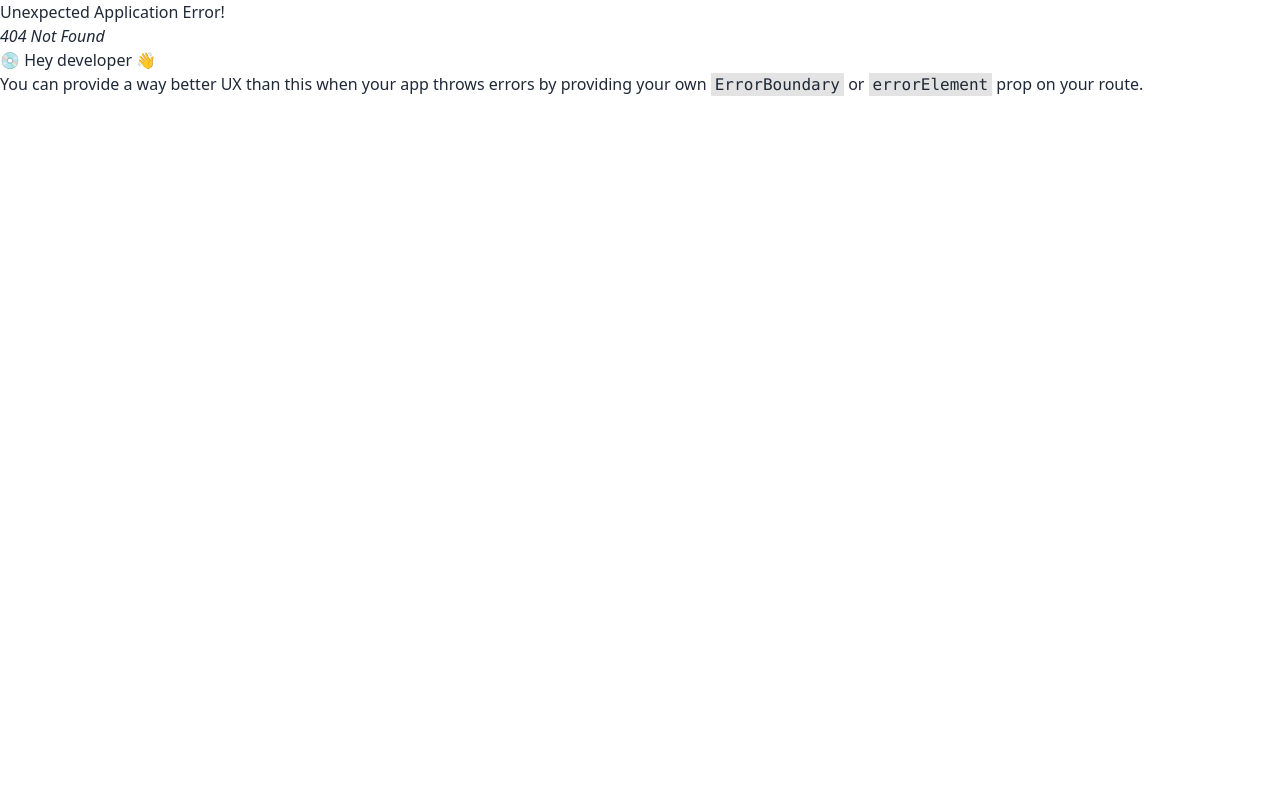
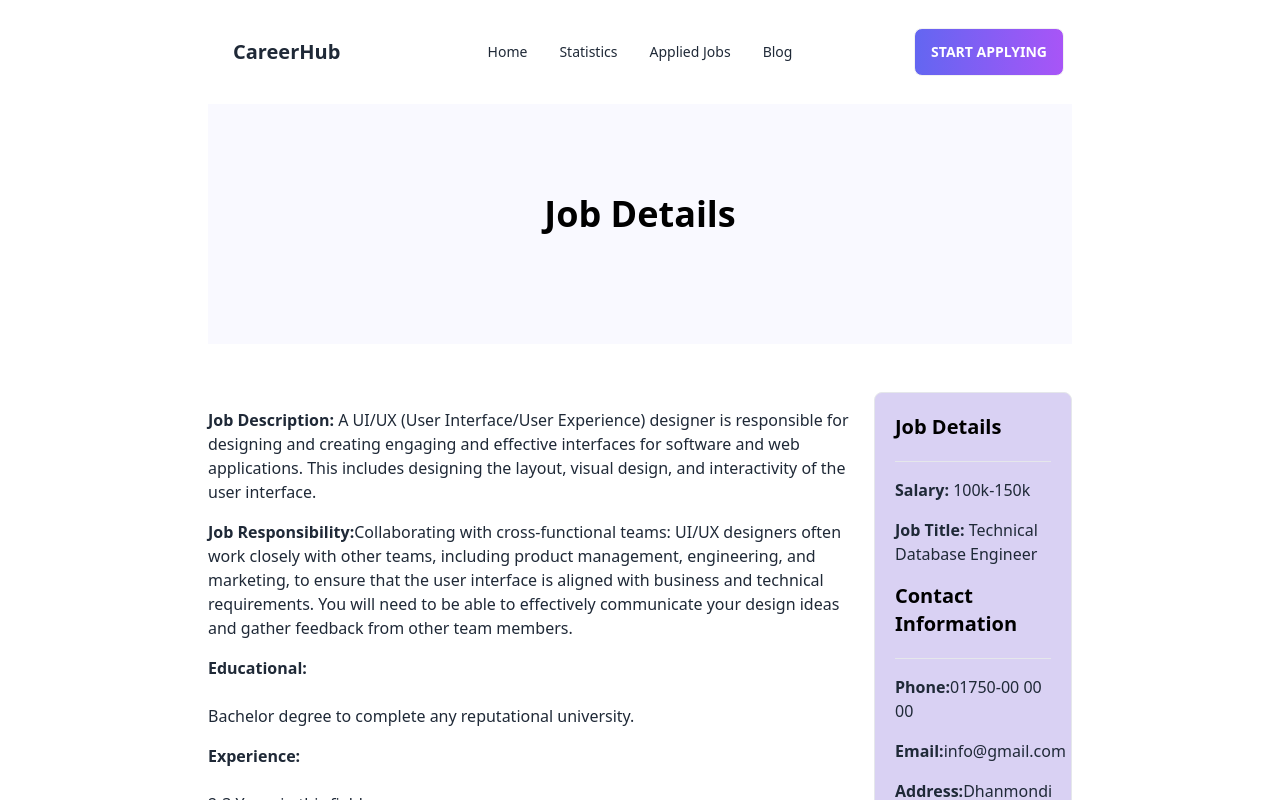
Before and after one commit to rabby9898/career_hub, a React (Vite) app: page /job/1 in a window 1280 px wide. Before the commit this address had no page. Shown: the top 800 px of the page. Built offline with nearby package versions, Linux system fonts and the light colour scheme.

Commit message:
Applied jobs components completed

```diff
--- a/package.json
+++ b/package.json
@@ -19,6 +19,7 @@
     "react-dom": "^18.2.0",
     "react-icons": "^4.11.0",
     "react-router-dom": "^6.16.0",
+    "react-toastify": "^9.1.3",
     "sort-by": "^1.2.0"
   },
   "devDependencies": {
--- a/src/AppliedJobs/AppliedJobs.jsx
+++ b/src/AppliedJobs/AppliedJobs.jsx
@@ -1,7 +1,37 @@
+import { useEffect, useState } from "react";
+
+import { getStoredJobId } from "../Utilities/LoacalStorage";
+
+import ShowAppliedJobs from "../ShowAppliedJobs/ShowAppliedJobs";
+import { useLoaderData } from "react-router-dom";
+
 const AppliedJobs = () => {
+  const jobs = useLoaderData();
+  const [appliedJobs, setAppliedJobs] = useState([]);
+  console.log(appliedJobs);
+  useEffect(() => {
+    const storedData = getStoredJobId();
+    if (jobs.length) {
+      const jobsApplied = [];
+      for (const id of storedData) {
+        const job = jobs.find((job) => job.id == id);
+        if (job) {
+          jobsApplied.push(job);
+        }
+      }
+      setAppliedJobs(jobsApplied);
+    }
+  }, []);
+
   return (
     <div>
-      <h1>Applied Jobs</h1>
+      <h1>Applied Jobs: {appliedJobs.length}</h1>
+
+      <div className="my-5 gap-5">
+        {appliedJobs.map((job) => (
+          <ShowAppliedJobs key={job.id} job={job}></ShowAppliedJobs>
+        ))}
+      </div>
     </div>
   );
 };
--- a/src/Header/Header.jsx
+++ b/src/Header/Header.jsx
@@ -45,13 +45,15 @@ const Header = () => {
               {links}
             </ul>
           </div>
-          <a className="btn btn-ghost normal-case text-xl">daisyUI</a>
+          <a className="btn btn-ghost normal-case text-xl">CareerHub</a>
         </div>
         <div className="navbar-center hidden lg:flex">
           <ul className="menu menu-horizontal px-1">{links}</ul>
         </div>
         <div className="navbar-end">
-          <a className="btn">Start Applying</a>
+          <a className=" text-white btn bg-gradient-to-r from-indigo-500  to-purple-500 my-5">
+            Start Applying
+          </a>
         </div>
       </div>
     </>
--- a/src/Job/Job.jsx
+++ b/src/Job/Job.jsx
@@ -1,7 +1,9 @@
 import { MdLocationOn } from "react-icons/md";
 import { AiOutlineDollarCircle } from "react-icons/ai";
+import { Link } from "react-router-dom";
 const Job = ({ job }) => {
   const {
+    id,
     logo,
     job_title,
     company_name,
@@ -40,9 +42,6 @@ const Job = ({ job }) => {
               {salary}
             </p>
           </div>
-          <div className="card-actions">
-            <button className="btn btn-primary">View Details</button>
-          </div>
         </div>
       </div>
     </div>
--- /dev/null
+++ b/src/JobDetails/JobDetails.jsx
@@ -0,0 +1,110 @@
+import { useLoaderData, useParams } from "react-router-dom";
+import { ToastContainer, toast } from "react-toastify";
+import "react-toastify/dist/ReactToastify.css";
+import { saveApplicantId } from "../Utilities/LoacalStorage";
+const JobDetails = () => {
+  const jobs = useLoaderData();
+  const { id } = useParams();
+  const job = jobs.find((job) => job.id == id);
+  const {
+    job_description,
+    job_responsibility,
+    educational_requirements,
+    experiences,
+    contact_information,
+    salary,
+    job_title,
+  } = job;
+
+  const notifyApply = () => {
+    saveApplicantId(id);
+    toast("You have applied Successfully");
+  };
+  return (
+    <div>
+      <div>
+        <div className="hero h-[30vh] bg-[#F9F9FF]">
+          <div className="hero-content text-center text-neutral-content">
+            <div className="max-w-md">
+              <h1 className="mb-5 text-black text-4xl font-bold">
+                Job Details
+              </h1>
+            </div>
+          </div>
+        </div>
+      </div>
+      <div className="grid grid-cols-4 gap-6 my-12">
+        <div className="col-span-3">
+          <p className=" my-4">
+            <span className="font-bold">Job Description:</span>
+
+            {job_description}
+          </p>
+          <p className=" my-4">
+            <span className="font-bold">Job Responsibility:</span>
+
+            {job_responsibility}
+          </p>
+          <p className=" my-4">
+            <span className="font-bold">Educational:</span>
+            <br />
+            <br />
+            {educational_requirements}
+            <br />
+          </p>
+          <p className=" my-4">
+            <span className="font-bold">Experience:</span>
+            <br />
+            <br />
+            {experiences}
+            <br />
+          </p>
+        </div>
+
+        <div className="col-span-1">
+          <div className="p-5 border bg-[#d9d1f3] rounded-lg">
+            <h4 className="text-xl text-black font-semibold mb-5">
+              Job Details
+            </h4>
+            <div>
+              <hr className="bg-[#6865F2]"></hr>
+            </div>
+            <p className=" my-4">
+              <span className="font-bold">Salary:</span> {salary}
+            </p>
+            <p className=" my-4">
+              <span className="font-bold">Job Title:</span> {job_title}
+            </p>
+
+            <h4 className="text-xl text-black font-semibold mb-5">
+              Contact Information
+            </h4>
+            <hr />
+            <p className=" my-4">
+              <span className="font-bold">Phone:</span>
+              {contact_information.phone}
+            </p>
+            <p className=" my-4">
+              <span className="font-bold">Email:</span>
+              {contact_information.email}
+            </p>
+            <p className=" my-4">
+              <span className="font-bold">Address:</span>
+              {contact_information.address}
+            </p>
+          </div>
+
+          <button
+            className="w-full text-white border rounded-lg py-2 bg-gradient-to-r from-indigo-500  to-purple-500 my-5"
+            onClick={notifyApply}
+          >
+            Apply Now
+          </button>
+        </div>
+      </div>
+      <ToastContainer />
+    </div>
+  );
+};
+
+export default JobDetails;
--- /dev/null
+++ b/src/ShowAppliedJobs/ShowAppliedJobs.jsx
@@ -0,0 +1,60 @@
+import { MdLocationOn } from "react-icons/md";
+import { AiOutlineDollarCircle } from "react-icons/ai";
+import { Link } from "react-router-dom";
+
+const ShowAppliedJobs = ({ job }) => {
+  const {
+    id,
+    job_title,
+    company_name,
+    remote_or_onsite,
+    job_type,
+    location,
+    salary,
+    logo,
+  } = job;
+  return (
+    <div>
+      <div className="card card-side bg-base-100 shadow-xl grid grid-cols-4 my-5 items-center">
+        <figure className="col-span-1">
+          <img src={logo} alt="company-logo" />
+        </figure>
+        <div className="col-span-2">
+          <div className="card-body">
+            <h2 className="card-title">{job_title}</h2>
+            <h5 className="my-4">{company_name}</h5>
+            <div>
+              <button className="border border-black rounded-md bg-transparent px-4 py-1 mr-4">
+                {remote_or_onsite}
+              </button>
+              <button className="border border-black rounded-md bg-transparent px-4 py-1 inline">
+                {job_type}
+              </button>
+            </div>
+            <div className="w-[70%] my-4 flex">
+              <p className="text-lg text-[#757575] flex items-center gap-2">
+                {" "}
+                <MdLocationOn />
+                {location}
+              </p>
+
+              <p className="text-lg text-[#757575] flex items-center gap-2">
+                <AiOutlineDollarCircle />
+                {salary}
+              </p>
+            </div>
+          </div>
+        </div>
+        <div className="col-span-1">
+          <Link to={`/job/${id}`}>
+            <button className="btn btn-primary text-white hover:border-0 bg-gradient-to-r from-indigo-500  to-purple-500 my-5">
+              View Details
+            </button>
+          </Link>
+        </div>
+      </div>
+    </div>
+  );
+};
+
+export default ShowAppliedJobs;
--- /dev/null
+++ b/src/Utilities/LoacalStorage.jsx
@@ -0,0 +1,18 @@
+const getStoredJobId = () => {
+  const storedId = localStorage.getItem("job-applications");
+  if (storedId) {
+    const parseStoredId = JSON.parse(storedId);
+    return parseStoredId;
+  }
+  return [];
+};
+
+const saveApplicantId = (id) => {
+  const prevId = getStoredJobId();
+  const existsId = prevId.find((jobId) => jobId == id);
+  if (!existsId) {
+    prevId.push(id);
+    localStorage.setItem("job-applications", JSON.stringify(prevId));
+  }
+};
+export { getStoredJobId, saveApplicantId };
--- a/src/main.jsx
+++ b/src/main.jsx
@@ -7,6 +7,7 @@ import Home from "./Home/Home.jsx";
 import Statistics from "./Statistics/Statistics";
 import AppliedJobs from "./AppliedJobs/AppliedJobs";
 import Blog from "./Blog/Blog";
+import JobDetails from "./JobDetails/JobDetails";
 
 const router = createBrowserRouter([
   {
@@ -24,10 +25,16 @@ const router = createBrowserRouter([
       {
         path: "/applied-jobs",
         element: <AppliedJobs></AppliedJobs>,
+        loader: () => fetch("../public/jobs.json"),
       },
       {
         path: "/blog",
         element: <Blog></Blog>,
+      },
+      {
+        path: "/job/:id",
+        element: <JobDetails></JobDetails>,
+        loader: () => fetch("../public/jobs.json"),
       },
     ],
   },
```
Also changed, not shown: src/assets/images/jobBg.png (added), 1 other file (tests, documents, lock files or other folders).
